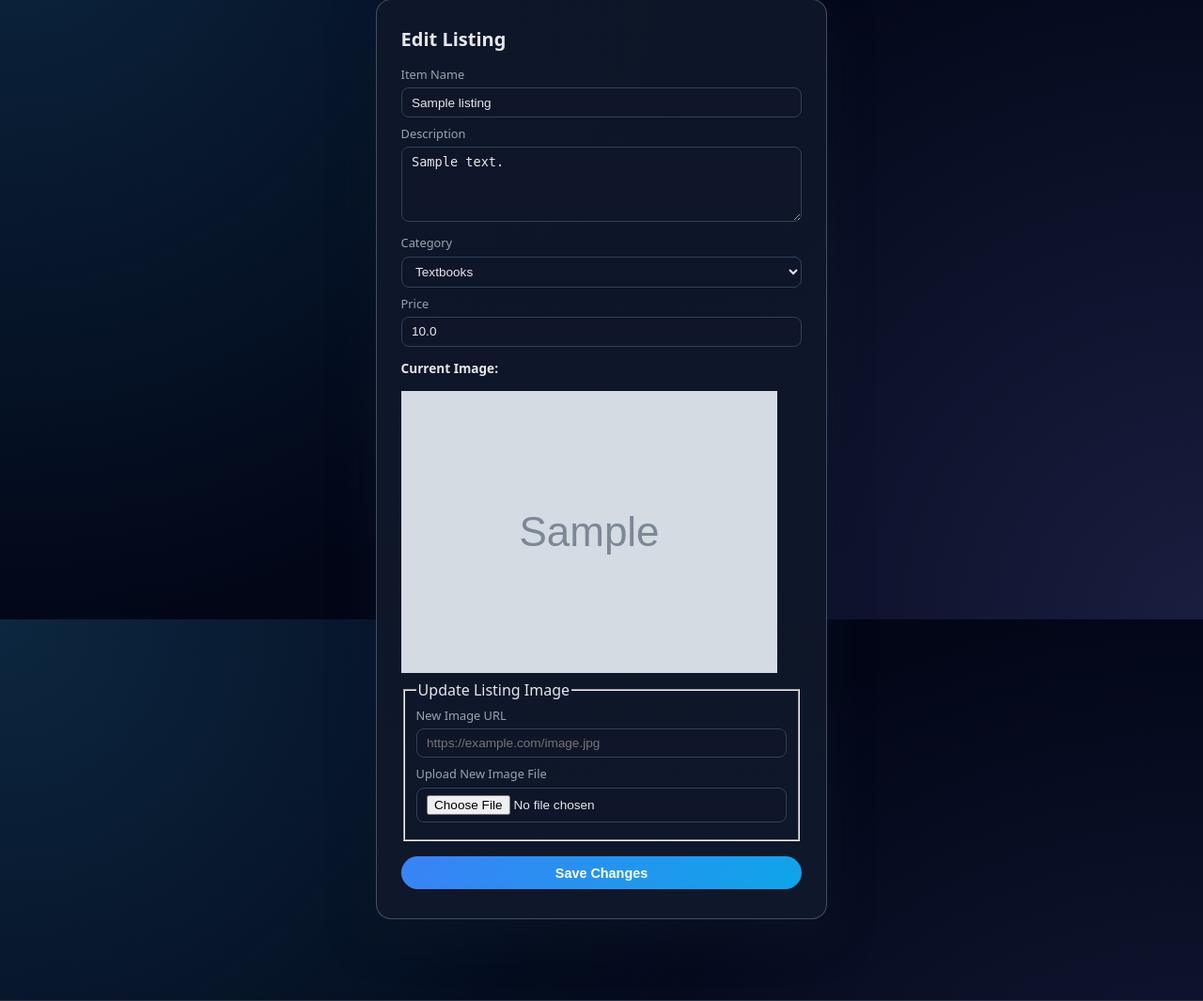
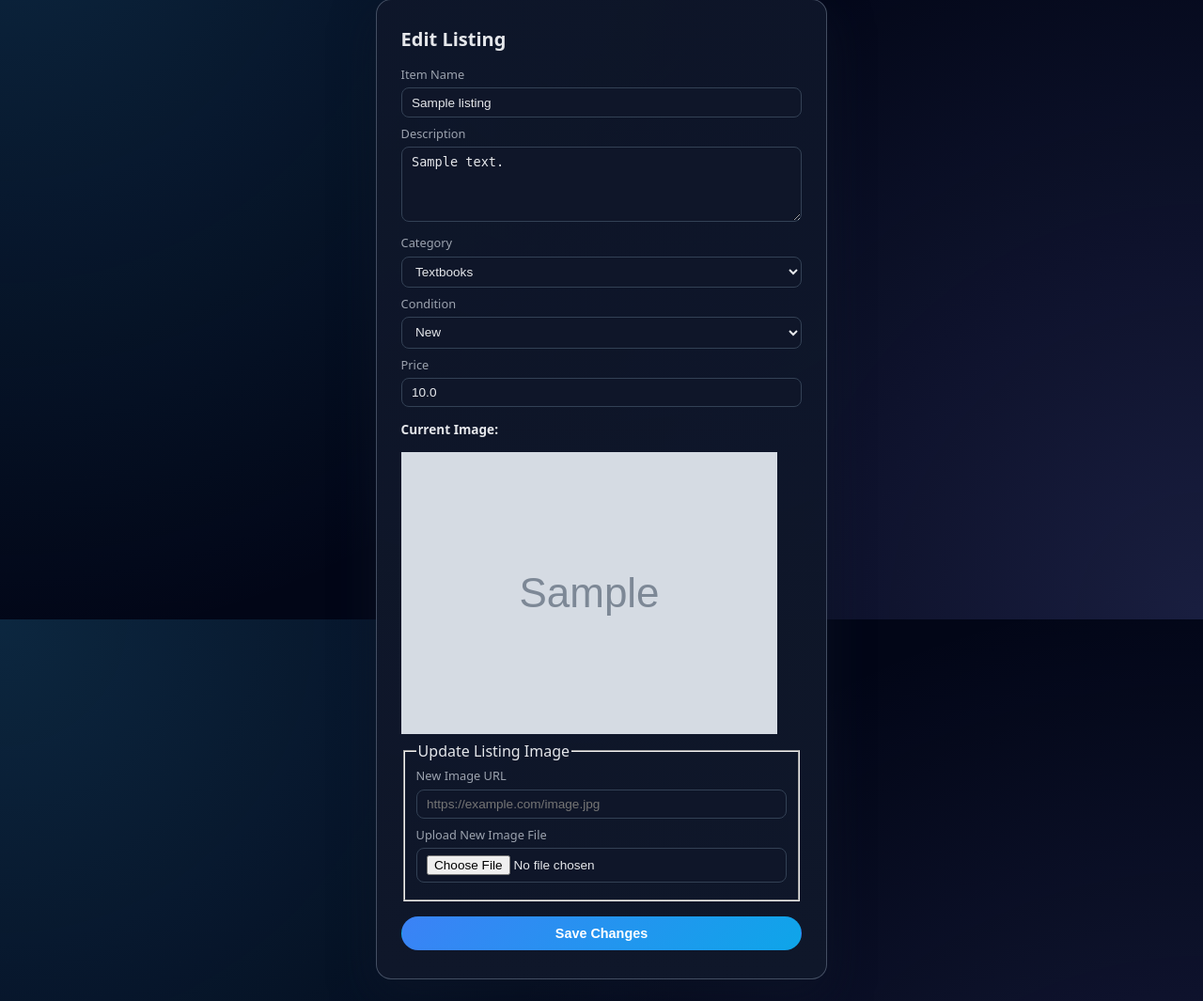
Before and after one commit to Ashsking/EMU-MarketPlace-Final, a Flask app: page /edit/1 in a window 1280 px wide. Shown: the part 141-1206 px from the top of the page at 94% size. Run offline with Flask 3, Linux system fonts and the light colour scheme; the visitor is signed in with stand-in values (Sample User, id 1); tables that the repository leaves empty hold one stand-in row (values such as "Sample post"); grey boxes marked "Sample" are stand-in pictures.

Commit message:
Update edit.html

```diff
--- a/templates/edit.html
+++ b/templates/edit.html
@@ -33,6 +33,21 @@
         {% endfor %}
       </select>
     </label>
+
+    <!-- CONDITION -->
+<label>
+  Condition
+  <select name="condition" required>
+    <option value="new"  {% if item.condition == "new" %}selected{% endif %}>New</option>
+    <option value="good" {% if item.condition == "good" %}selected{% endif %}>Good</option>
+    <option value="fair" {% if item.condition == "fair" %}selected{% endif %}>Fair</option>
+    <option value="poor" {% if item.condition == "poor" %}selected{% endif %}>Poor</option>
+  </select>
+</label>
+
+
+
+
 
     <!-- PRICE -->
     <label>
```
